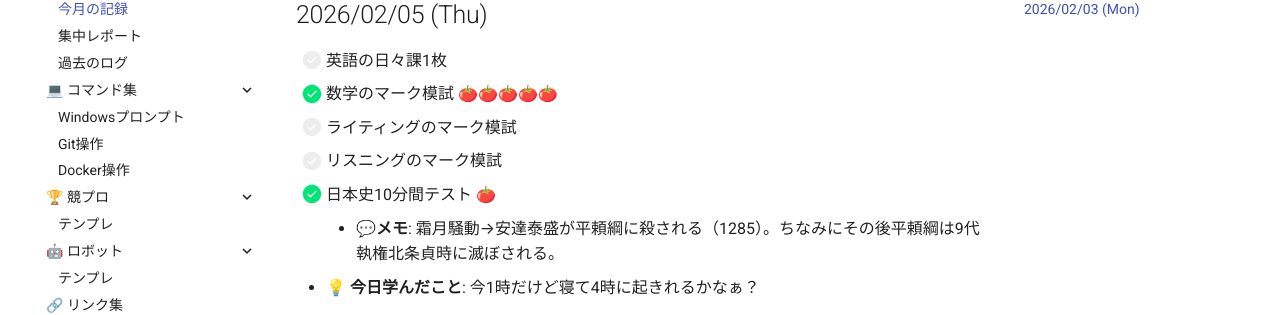
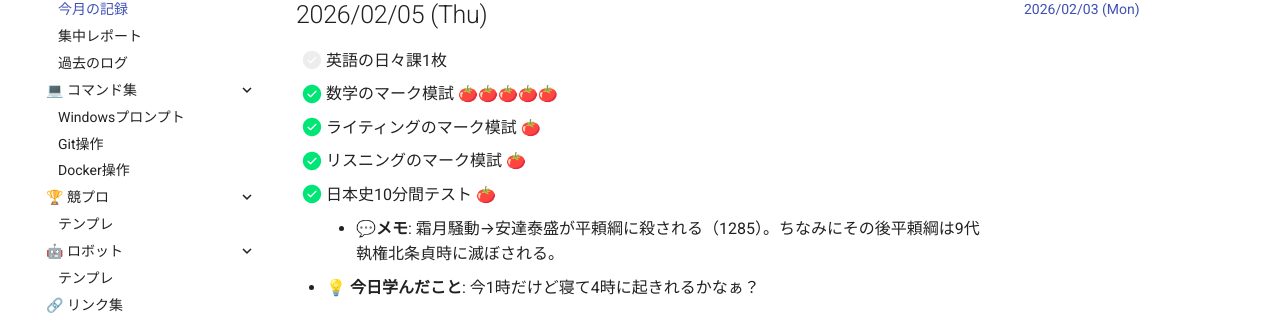
Before and after one commit to Grinrin1108/my-site, an MkDocs documentation site: the page built from docs/daily/2026_02/index.md, in a window 1280 px wide and 1055 px high. Shown: the part 183-498 px from the top of the window. Built offline with MkDocs 1.6.1 and Material for MkDocs 9.7.7, drawn with Linux system fonts in a browser that asks for light colours.

Commit message:
2026/02/06 5:49

```diff
--- a/docs/daily/2026_02/index.md
+++ b/docs/daily/2026_02/index.md
@@ -3,8 +3,8 @@
 ## 2026/02/05 (Thu)
 - [ ] 英語の日々課1枚
 - [x] 数学のマーク模試 🍅🍅🍅🍅🍅
-- [ ] ライティングのマーク模試
-- [ ] リスニングのマーク模試
+- [x] ライティングのマーク模試 🍅
+- [x] リスニングのマーク模試 🍅
 - [x] 日本史10分間テスト 🍅
     - 💬**メモ**: 霜月騒動→安達泰盛が平頼綱に殺される（1285）。ちなみにその後平頼綱は9代執権北条貞時に滅ぼされる。
 
```
